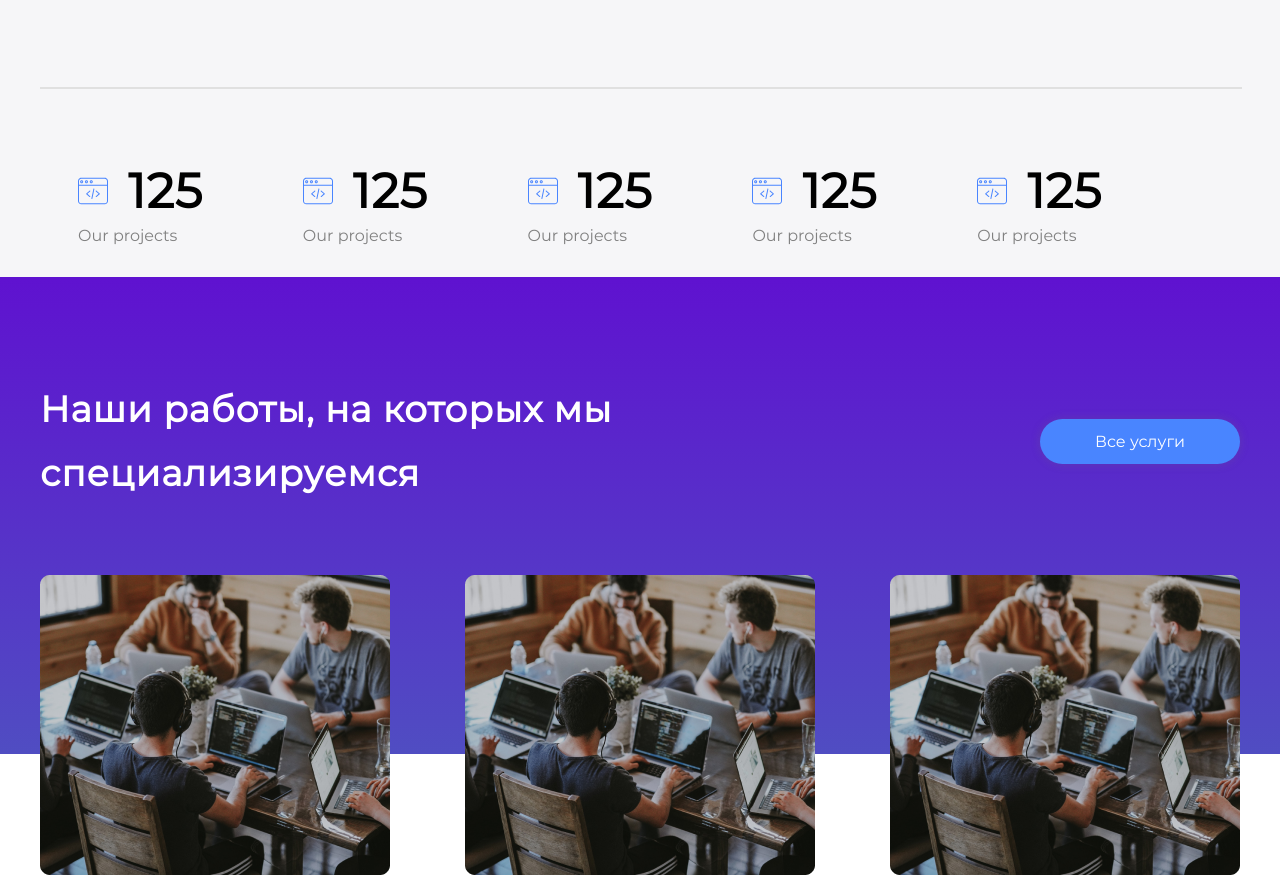
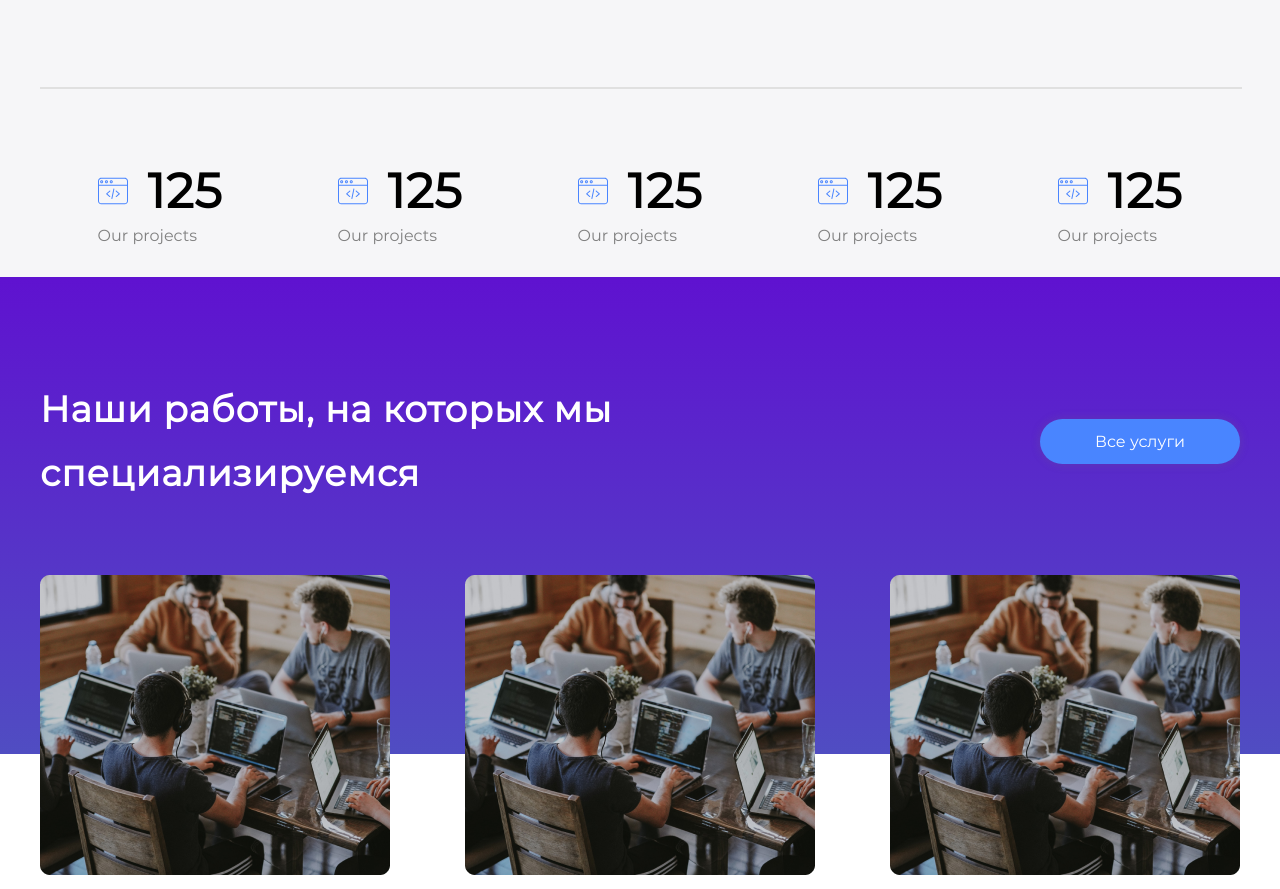
Before and after one commit to hohohaki/firstSite, a plain HTML site: page site/index.html in a window 1280 px wide. Shown: the part 2109-2998 px from the top of the page. Drawn offline with Linux system fonts and the light colour scheme.

Commit message:
15th commit.  Media for Iphone

```diff
--- a/site/index.html
+++ b/site/index.html
@@ -112,7 +112,7 @@
                 </div>
                 <div class="div-line"></div>
                 <div class="our-projects">
-                    <div class="op-el">
+                    <div class="op-el first-op">
                         <div class="op-el-top">
                             <img class="op-icon" src="img/web-programming.svg">
                             <p class="title">125</p>
@@ -121,7 +121,7 @@
                             <p class="subtitle grey">Our projects</p>
                         </div>
                     </div>
-                    <div class="op-el">
+                    <div class="op-el second-op">
                         <div class="op-el-top">
                             <img class="op-icon" src="img/web-programming.svg">
                             <p class="title">125</p>
@@ -130,7 +130,7 @@
                             <p class="subtitle grey">Our projects</p>
                         </div>
                     </div>
-                    <div class="op-el">
+                    <div class="op-el third-op">
                         <div class="op-el-top">
                             <img class="op-icon" src="img/web-programming.svg">
                             <p class="title">125</p>
@@ -139,7 +139,7 @@
                             <p class="subtitle grey">Our projects</p>
                         </div>
                     </div>
-                    <div class="op-el">
+                    <div class="op-el fourth-op">
                         <div class="op-el-top">
                             <img class="op-icon" src="img/web-programming.svg">
                             <p class="title">125</p>
@@ -148,7 +148,7 @@
                             <p class="subtitle grey">Our projects</p>
                         </div>
                     </div>
-                    <div class="op-el">
+                    <div class="op-el fifth-op">
                         <div class="op-el-top">
                             <img class="op-icon" src="img/web-programming.svg">
                             <p class="title">125</p>
--- a/site/style/style.css
+++ b/site/style/style.css
@@ -276,13 +276,13 @@ header.scrolling .menu-link.active {
 /* OUR PROJECTS */
 .our-projects{
     display: flex;
-    justify-content: center;
+    justify-content: space-around;
     align-items: center;
     padding-top: 70px;
     padding-bottom: 70px;
 }
 .op-el{
-    padding-right: 100px;
+    /* padding-right: 100px; */
 }
 .op-el-top{
     display: flex;
@@ -595,7 +595,7 @@ footer .container{
     }
 
     .op-el{
-        padding-right: 25px;
+        /* padding-right: 25px; */
     }
 
     .project-txt{
@@ -718,4 +718,11 @@ footer .container{
     .copyright{
         background-color: white;
     }
+
+    .fifth-op, .fourth-op{
+        display: none;
+    }
+    #projects{
+        max-height: none;
+    }
 }
```
Also changed, not shown: 1 other file.
